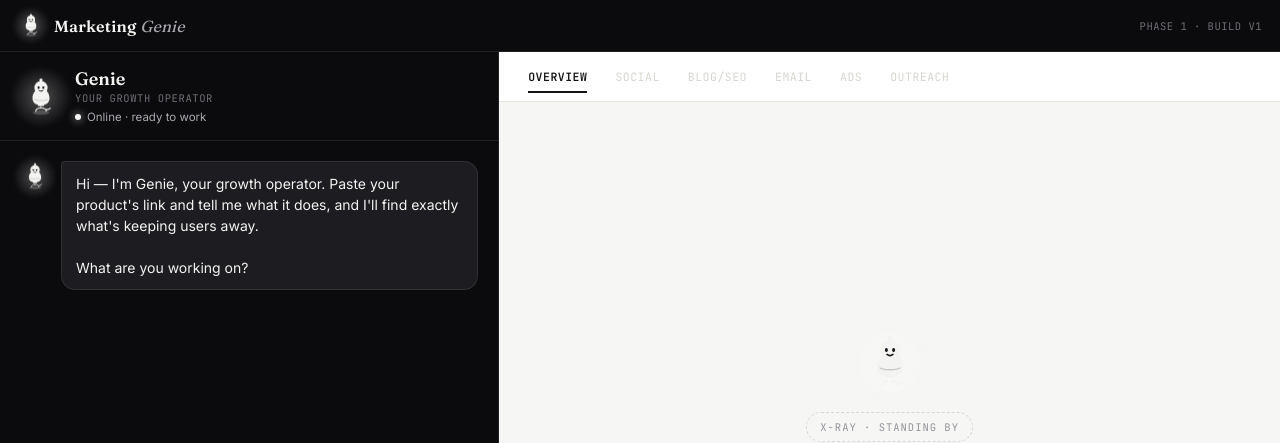
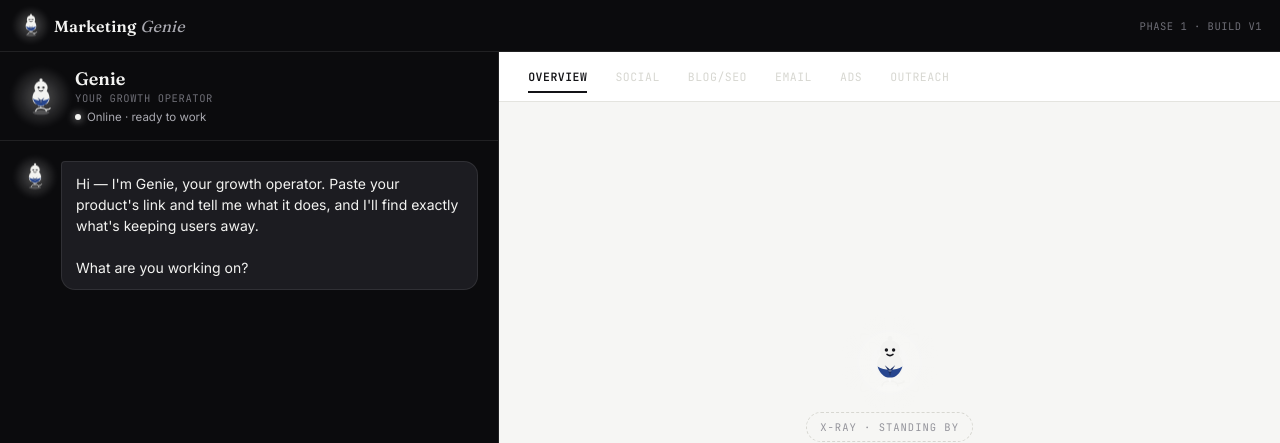
Before and after one commit to ehtishampayoneer/marketing-genie, a Next.js app: page / in a window 1280 px wide. Shown: the top 443 px of the page. Built offline with nearby package versions, Linux system fonts and the light colour scheme.

Commit message:
Refactor GenieApp.jsx with updated SVG elements

```diff
--- a/app/GenieApp.jsx
+++ b/app/GenieApp.jsx
@@ -219,17 +219,24 @@ function Genie({ size = 30, thinking = false }) {
         {/* body */}
         <path d="M32 22c8.5 0 13 6.5 13 14 0 4.6-2.4 8-6 9.4-2 0-2.6 1.2-2.6 2.6H27.6c0-1.4-.6-2.6-2.6-2.6-3.6-1.4-6-4.8-6-9.4 0-7.5 4.5-14 13-14Z"
           fill="#f3f3f1"/>
-        {/* arms fold suggestion */}
-        <path d="M22 38c4 2.4 16 2.4 20 0" stroke="rgba(11,11,13,.18)" strokeWidth="1.4" fill="none" strokeLinecap="round"/>
+        {/* navy coat */}
+        <path d="M19.6 36.4C21.6 43 26 47.6 32 47.6s10.4-4.6 12.4-11.2c-3.5 2.2-7.5 3.3-12.4 3.3s-8.9-1.1-12.4-3.3Z" fill="#27468f"/>
+        {/* lapels */}
+        <path d="M32 39.4 26.8 35.2 30.6 41.2Z" fill="#1b2f63"/>
+        <path d="M32 39.4 37.2 35.2 33.4 41.2Z" fill="#1b2f63"/>
+        {/* shirt v */}
+        <path d="M30.5 40 32 44 33.5 40 32 41.1Z" fill="#f3f3f1"/>
+        {/* tie */}
+        <path d="M32 40.3 30.85 42.3 32 46 33.15 42.3Z" fill="#1b2f63"/>
         {/* head */}
         <circle cx="32" cy="20" r="10" fill="#f3f3f1"/>
         {/* topknot */}
         <circle cx="32" cy="8.5" r="2.4" fill="#f3f3f1"/>
         <path d="M32 11v2.5" stroke="#f3f3f1" strokeWidth="2" strokeLinecap="round"/>
-        {/* face */}
+        {/* face — dot eyes */}
         <g fill="#15151a">
-          <ellipse className="genie-eye" cx="28.4" cy="20" rx="1.5" ry="2" style={{transformOrigin:"28.4px 20px"}}/>
-          <ellipse className="genie-eye" cx="35.6" cy="20" rx="1.5" ry="2" style={{transformOrigin:"35.6px 20px"}}/>
+          <circle className="genie-eye" cx="28.4" cy="20" r="1.7" style={{transformOrigin:"28.4px 20px"}}/>
+          <circle className="genie-eye" cx="35.6" cy="20" r="1.7" style={{transformOrigin:"35.6px 20px"}}/>
         </g>
         <path d="M29 24.4c1.8 1.5 4.2 1.5 6 0" stroke="#15151a" strokeWidth="1.5" fill="none" strokeLinecap="round"/>
       </svg>
```
